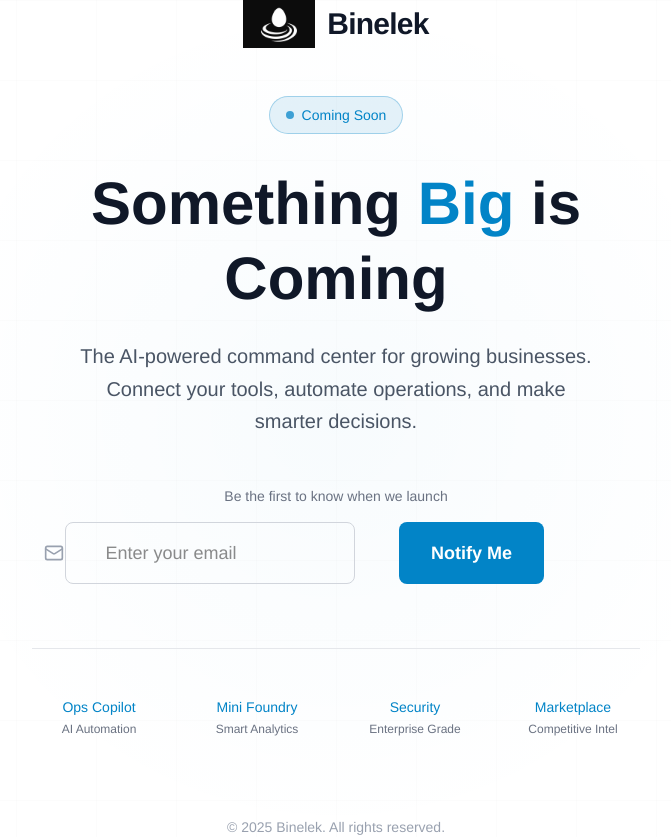
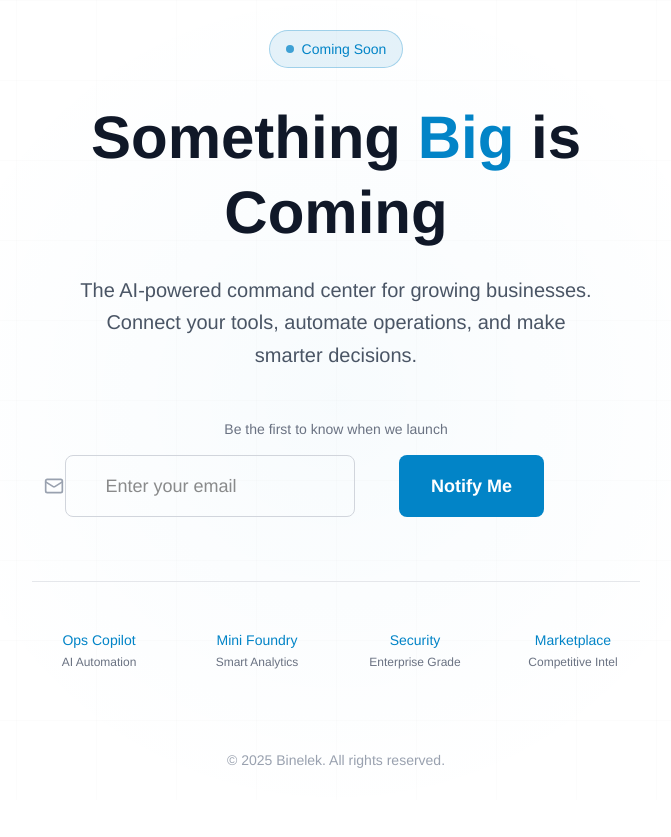
Before and after one commit to k5tuck/binelekv2-website, a Next.js app: page /coming-soon in a window 1280 px wide. Shown: the whole page, without its empty margins (304-975 px from the left). After the commit the page ends 800 px from the top, so only its background shows below. Built offline with nearby package versions, Linux system fonts and the light colour scheme.

Commit message:
fix: Remove logo from coming soon page

```diff
--- a/src/components/ComingSoonLanding.tsx
+++ b/src/components/ComingSoonLanding.tsx
@@ -1,7 +1,6 @@
 "use client"
 
 import { motion } from "framer-motion"
-import Image from "next/image"
 import { EmailSignup } from "./EmailSignup"
 
 export function ComingSoonLanding() {
@@ -27,23 +26,6 @@ export function ComingSoonLanding() {
 
       {/* Main Content */}
       <div className="relative z-10 max-w-2xl mx-auto px-8 text-center">
-        {/* Logo */}
-        <motion.div
-          initial={{ opacity: 0, y: 20 }}
-          animate={{ opacity: 1, y: 0 }}
-          transition={{ duration: 0.6 }}
-          className="flex items-center justify-center gap-3 mb-12"
-        >
-          <Image
-            src="/logo.png"
-            alt="Binelek Logo"
-            width={48}
-            height={48}
-            className="h-12 w-auto"
-          />
-          <span className="text-3xl font-bold text-gray-900 tracking-tight">Binelek</span>
-        </motion.div>
-
         {/* Coming Soon Badge */}
         <motion.div
           initial={{ opacity: 0, scale: 0.9 }}
```
